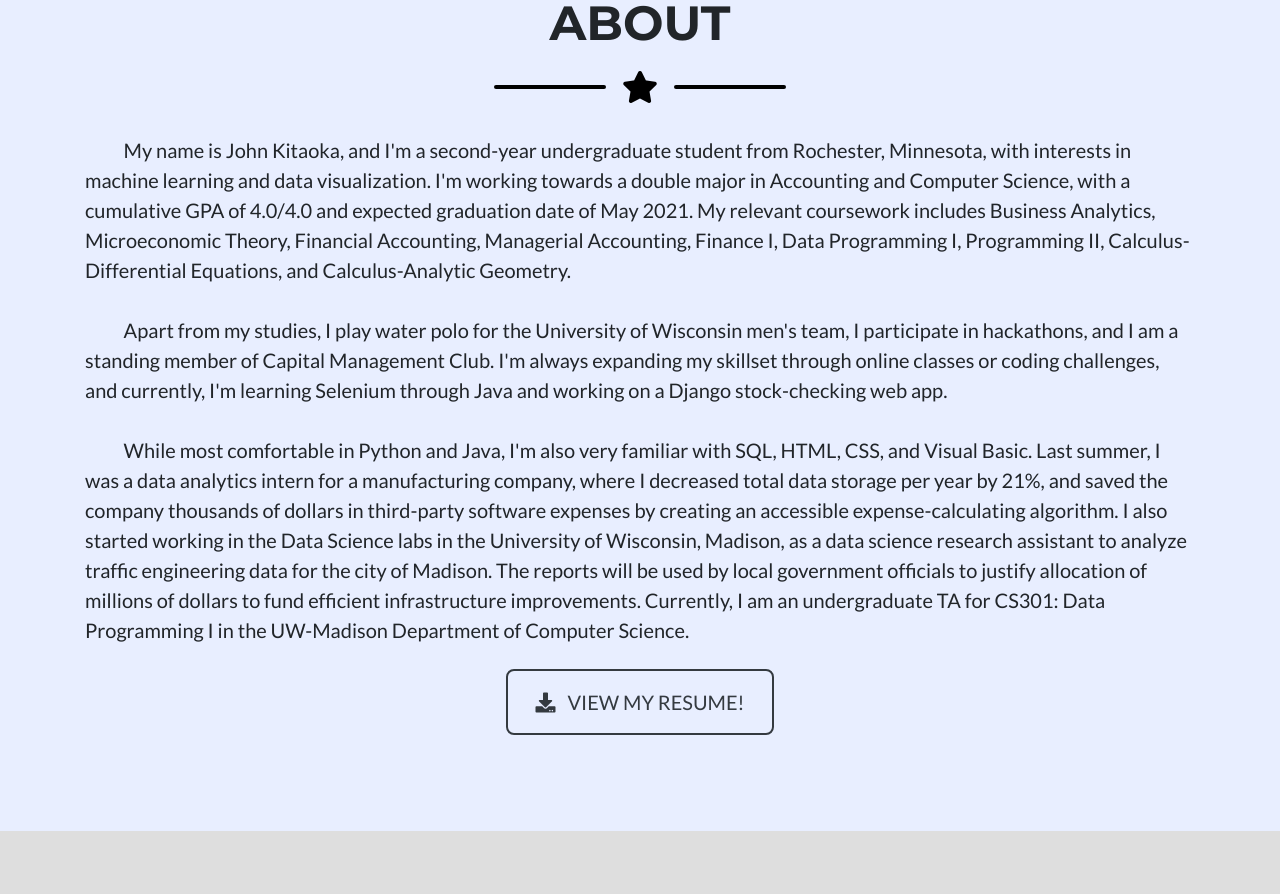
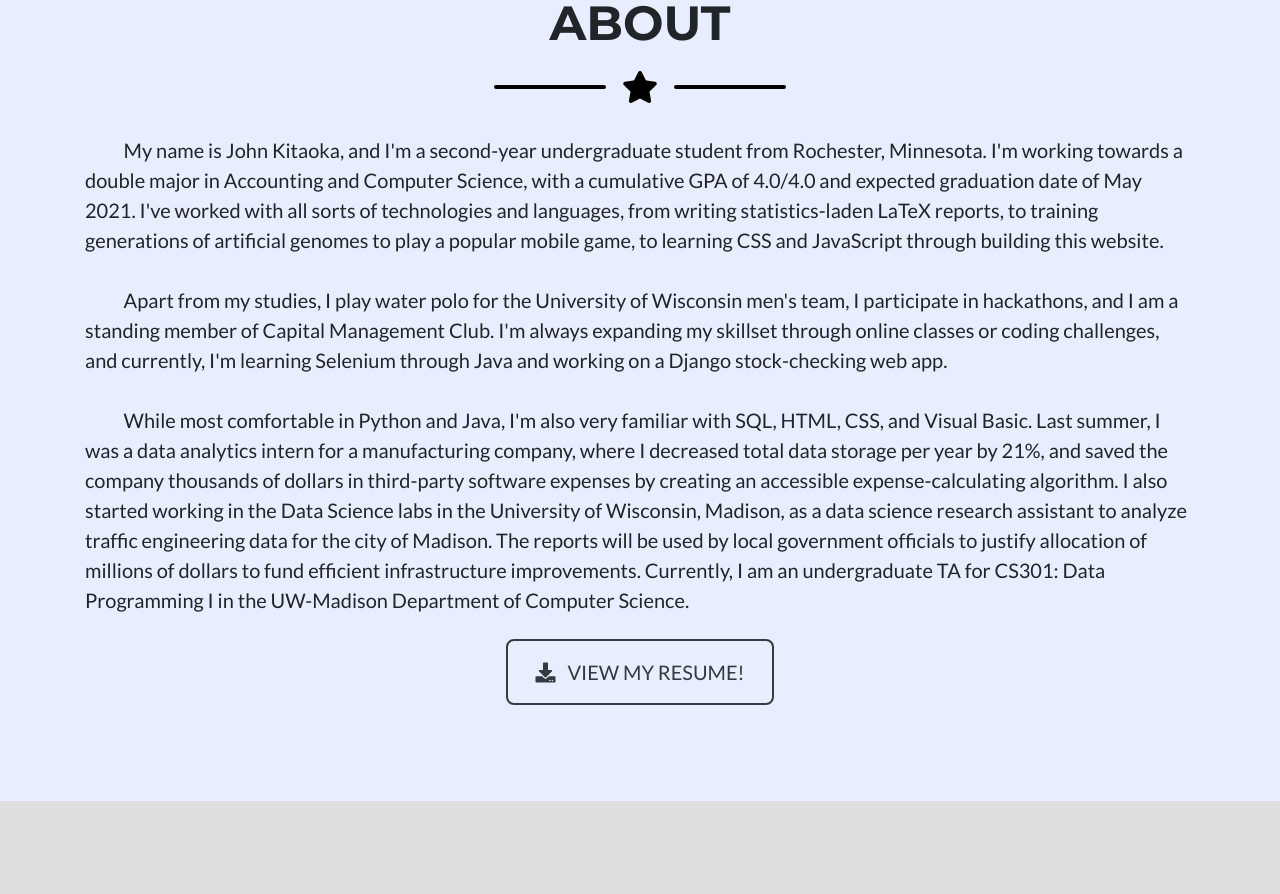
Before and after one commit to johnkitaoka/JohnKitaoka, a website with bundled scripts: page index.html in a window 1280 px wide. Shown: the part 770-1664 px from the top of the page. Built offline with nearby package versions, Linux system fonts and the light colour scheme.

Commit message:
Update index.html

```diff
--- a/index.html
+++ b/index.html
@@ -89,7 +89,7 @@
       </div>
 
       <!-- content -->
-	  <p class="lead">&nbsp;&nbsp;&nbsp;&nbsp;&nbsp;&nbsp;&nbsp;&nbsp;&nbsp;&nbsp;My name is John Kitaoka, and I'm a second-year undergraduate student from Rochester, Minnesota, with interests in machine learning and data visualization. I'm working towards a double major in Accounting and Computer Science, with a cumulative GPA of 4.0/4.0 and expected graduation date of May 2021. My relevant coursework includes Business Analytics,  Microeconomic Theory, Financial Accounting, Managerial Accounting, Finance I, Data Programming I, Programming II, Calculus-Differential Equations, and Calculus-Analytic Geometry.
+	  <p class="lead">&nbsp;&nbsp;&nbsp;&nbsp;&nbsp;&nbsp;&nbsp;&nbsp;&nbsp;&nbsp;My name is John Kitaoka, and I'm a second-year undergraduate student from Rochester, Minnesota. I'm working towards a double major in Accounting and Computer Science, with a cumulative GPA of 4.0/4.0 and expected graduation date of May 2021. I've worked with all sorts of technologies and languages, from writing statistics-laden LaTeX reports, to training generations of artificial genomes to play a popular mobile game, to learning CSS and JavaScript through building this website.
       <br><br>&nbsp;&nbsp;&nbsp;&nbsp;&nbsp;&nbsp;&nbsp;&nbsp;&nbsp;&nbsp;Apart from my studies, I play water polo for the University of Wisconsin men's team, I participate in hackathons, and I am a standing member of Capital Management Club. I'm always expanding my skillset through online classes or coding challenges, and currently, I'm learning Selenium through Java and working on a Django stock-checking web app.
       <br><br>&nbsp;&nbsp;&nbsp;&nbsp;&nbsp;&nbsp;&nbsp;&nbsp;&nbsp;&nbsp;While most comfortable in Python and Java, I'm also very familiar with SQL, HTML, CSS, and Visual Basic. Last summer, I was a data analytics intern for a manufacturing company, where I decreased total data storage per year by 21%, and saved the company thousands of dollars in third-party software expenses by creating an accessible expense-calculating algorithm. I also started working in the Data Science labs in the University of Wisconsin, Madison, as a data science research assistant to analyze traffic engineering data for the city of Madison. The reports will be used by local government officials to justify allocation of millions of dollars to fund efficient infrastructure improvements. Currently, I am an undergraduate TA for CS301: Data Programming I in the UW-Madison Department of Computer Science.</p>
 
```
